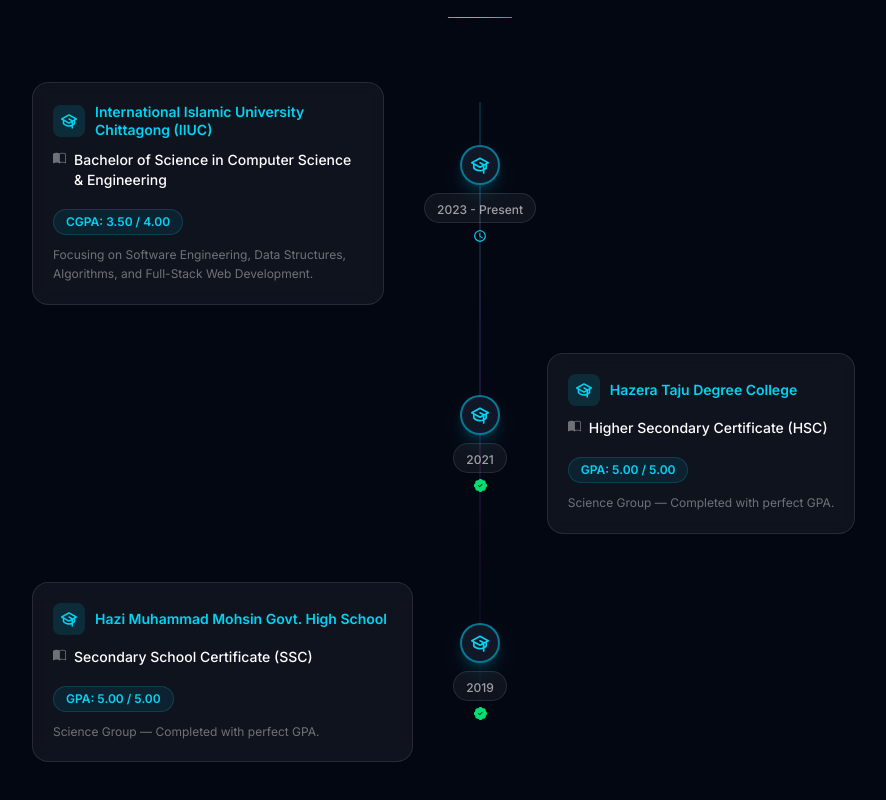
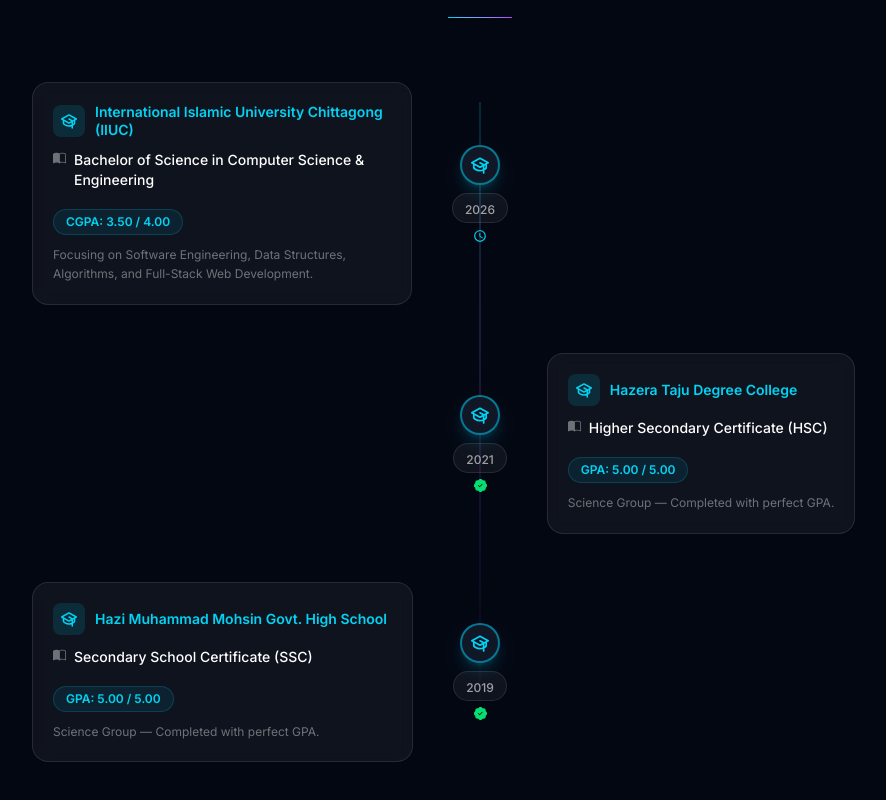
Before and after one commit to minhazahmmed/My-Portfolio, a React (Vite) app: page / in a window 1280 px wide. Shown: the part 3496-4296 px from the top of the page, without its empty margins (160-1046 px from the left). Built offline with nearby package versions, Linux system fonts and the light colour scheme.

Commit message:
code updated

```diff
--- a/public/data/education.json
+++ b/public/data/education.json
@@ -3,7 +3,7 @@
     "id": 1,
     "degree": "Bachelor of Science in Computer Science & Engineering",
     "institution": "International Islamic University Chittagong (IIUC)",
-    "timeline": "2023 - Present",
+    "timeline": "2026",
     "result": "CGPA: 3.50 / 4.00",
     "details": "Focusing on Software Engineering, Data Structures, Algorithms, and Full-Stack Web Development.",
     "status": "ongoing"
--- a/src/components/sections/Hero.jsx
+++ b/src/components/sections/Hero.jsx
@@ -156,7 +156,7 @@
       {/* Scroll indicator */}
       <button
         onClick={() => scrollTo("about")}
-        className="absolute bottom-8 left-1/2 -translate-x-1/2 flex flex-col items-center gap-2 text-white/30 hover:text-white/60 transition-colors"
+        className="absolute bottom-0 md:bottom-9 left-1/2 -translate-x-1/2 flex flex-col items-center gap-2 text-white/30 hover:text-white/60 transition-colors"
       >
         <p className="text-xs tracking-widest uppercase">Scroll</p>
         <FiArrowDown size={16} className="animate-bounce" />
```
